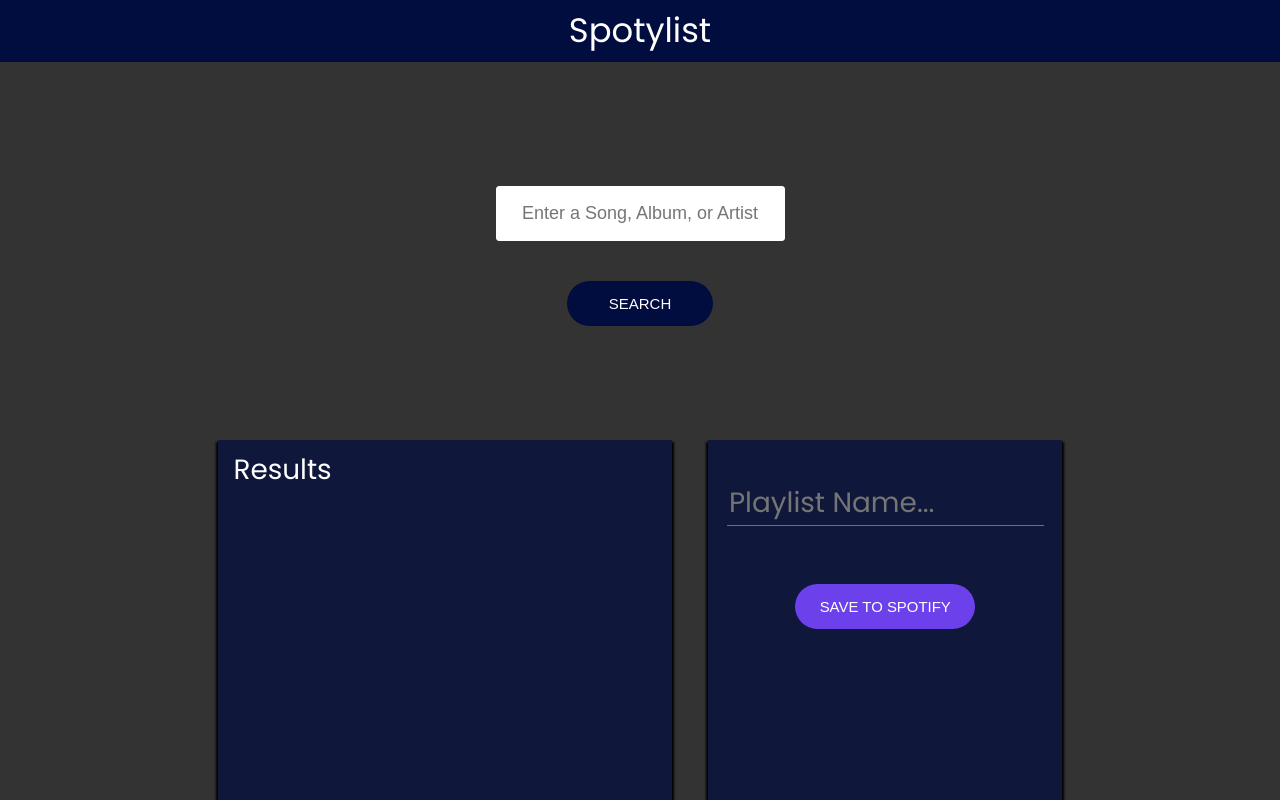
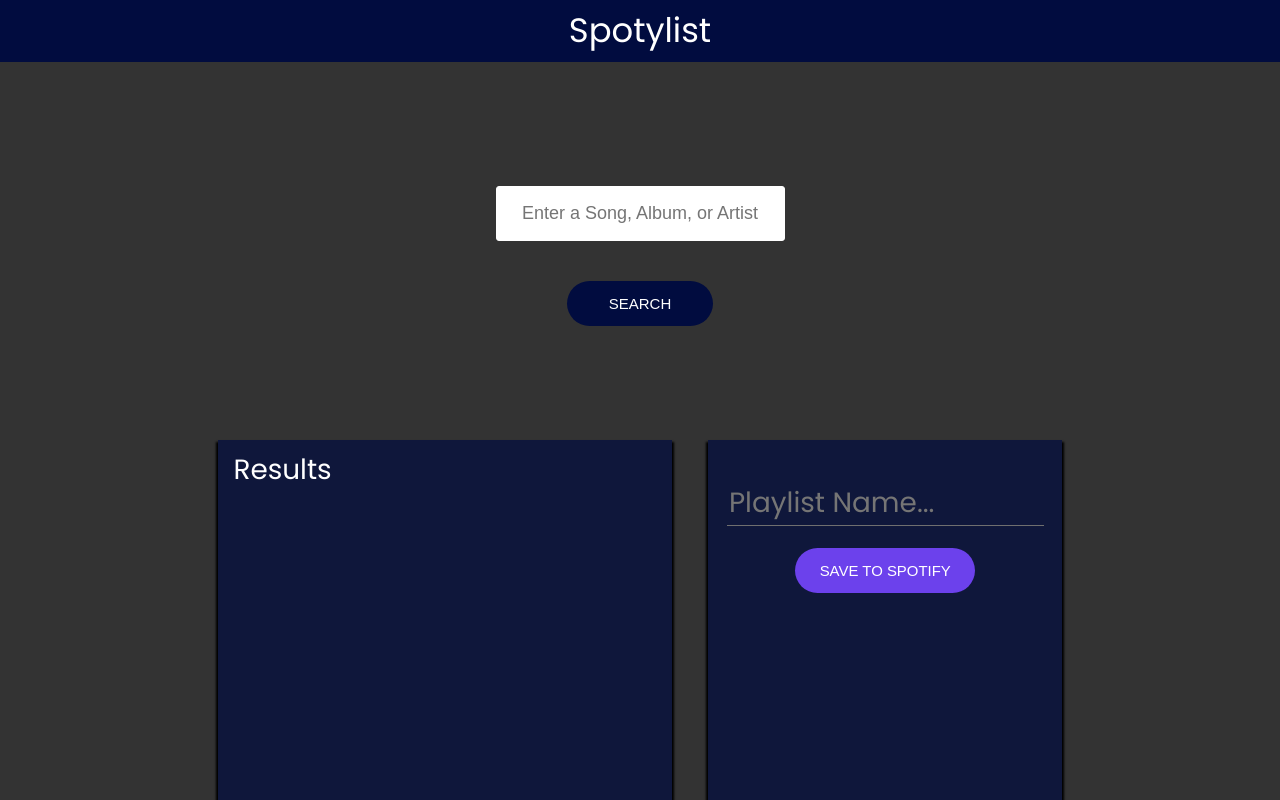
Before and after one commit to SebZG/spotylist, a React (Create React App) app: page / in a window 1280 px wide. Shown: the top 800 px of the page. Built offline with nearby package versions, Linux system fonts and the light colour scheme.

Commit message:
Add check for empty playListName

```diff
--- a/src/components/App/App.jsx
+++ b/src/components/App/App.jsx
@@ -6,16 +6,15 @@ import SearchResults from '../SearchResults/SearchResults';
 import Playlist from '../Playlist/Playlist';
 import SearchBar from '../SearchBar/SearchBar';
 import Spotify from '../../utilities/Spotify';
-import Loading from '../Loading/Loading';
 
 import styles from './App.module.css';
-// import TrackList from '../TrackList/TrackList';
 
 function App() {
 	const [searchResults, setSearchResults] = useState([]);
 	const [playlistName, setPlaylistName] = useState("");
 	const [playlistTracks, setPlaylistTracks] = useState([]);
 	const [isSaving, setIsSaving] = useState(false);
+	const [errorMessage, setErrorMessage] = useState("");
 
 	const addTrack = (track) => {
 		const existingTrack = playlistTracks.find((t) => t.id === track.id);
@@ -33,11 +32,34 @@ function App() {
 			prevTracks.filter((currentTrack) => currentTrack.id !== track.id));
 	}
 
-	const updatePlaylistName = (name) => {
+	const updatePlaylistName = async (name) => {
+		// if (!name) {
+		// 	setErrorMessage("Please provide a Playlist name!");
+		// 	return;
+		// }
+
+		// try {
+		// 	const existingPlaylist = await Spotify.getUserPlaylists(name);
+
+		// 	if (existingPlaylist) {
+		// 		setErrorMessage("Playlist already exists!");
+		// 		return;
+		// 	}
+		// } catch (error) {
+		// 	console.log(error);
+		// }
+
 		setPlaylistName(name);
 	}
 
 	const savePlaylist = () => {
+		if (!playlistName) {
+			setErrorMessage("Please provide a Playlist name!");
+			return;
+		}
+
+
+
 		setIsSaving(true);
 		const trackUris = playlistTracks.map((track) => track.uri);
 		Spotify.savePlaylist(playlistName, trackUris).then(() => {
@@ -78,6 +100,7 @@ function App() {
 						onNameChange={updatePlaylistName}
 						onSave={savePlaylist}
 						isSaving={isSaving}
+						errorMessage={errorMessage}
 					/>
 				</div>
 			</div>
--- a/src/components/Playlist/Playlist.jsx
+++ b/src/components/Playlist/Playlist.jsx
@@ -11,7 +11,6 @@ const Playlist = (props) => {
 
    return (
       <div className={styles.Playlist}>
-
          <input
             type="text"
             value={props.playlistName}
@@ -19,18 +18,22 @@ const Playlist = (props) => {
             placeholder="Playlist Name..."
             onChange={handleNameChange}
          />
+         <button
+            className={styles["Playlist-save"]}
+            onClick={props.onSave}>
+            SAVE TO SPOTIFY
+         </button>
          <br />
-         {props.isSaving ? <Loading /> : <br />}
+         {props.isSaving ? <Loading /> :
+            props.errorMessage ? <p>{props.errorMessage}</p> :
+               <br />
+         }
+         <br />
          <TrackList
             tracks={props.playlistTracks}
             onRemove={props.onRemove}
             isRemoval={true}
          />
-         <button
-            className={styles["Playlist-save"]}
-            onClick={props.onSave}>
-            SAVE TO SPOTIFY
-         </button>
       </div>
    )
 }
--- a/src/utilities/Spotify.js
+++ b/src/utilities/Spotify.js
@@ -60,7 +60,7 @@ const Spotify = {
    },
 
    savePlaylist(name, trackUris) {
-      if (!name || !trackUris.length) {
+      if (!name || !trackUris || !trackUris.length) {
          return
       }
 
@@ -86,6 +86,19 @@ const Spotify = {
             });
          });
       });
+   },
+
+   async getUserPlaylists(name) {
+      const accessToken = Spotify.getAccessToken();
+      // const headers = { Authorization: `Bearer ${accessToken}` };
+
+      const response = await fetch("https://api.spotify.com/v1/me/playlists", { headers: { Authorization: `Bearer ${accessToken}` } });
+      const playlists = await response.json();
+
+      const existingPlaylist = playlists.items.find((playlists) => playlists.name = name);
+
+      return existingPlaylist;
+
    }
 }
 
```
